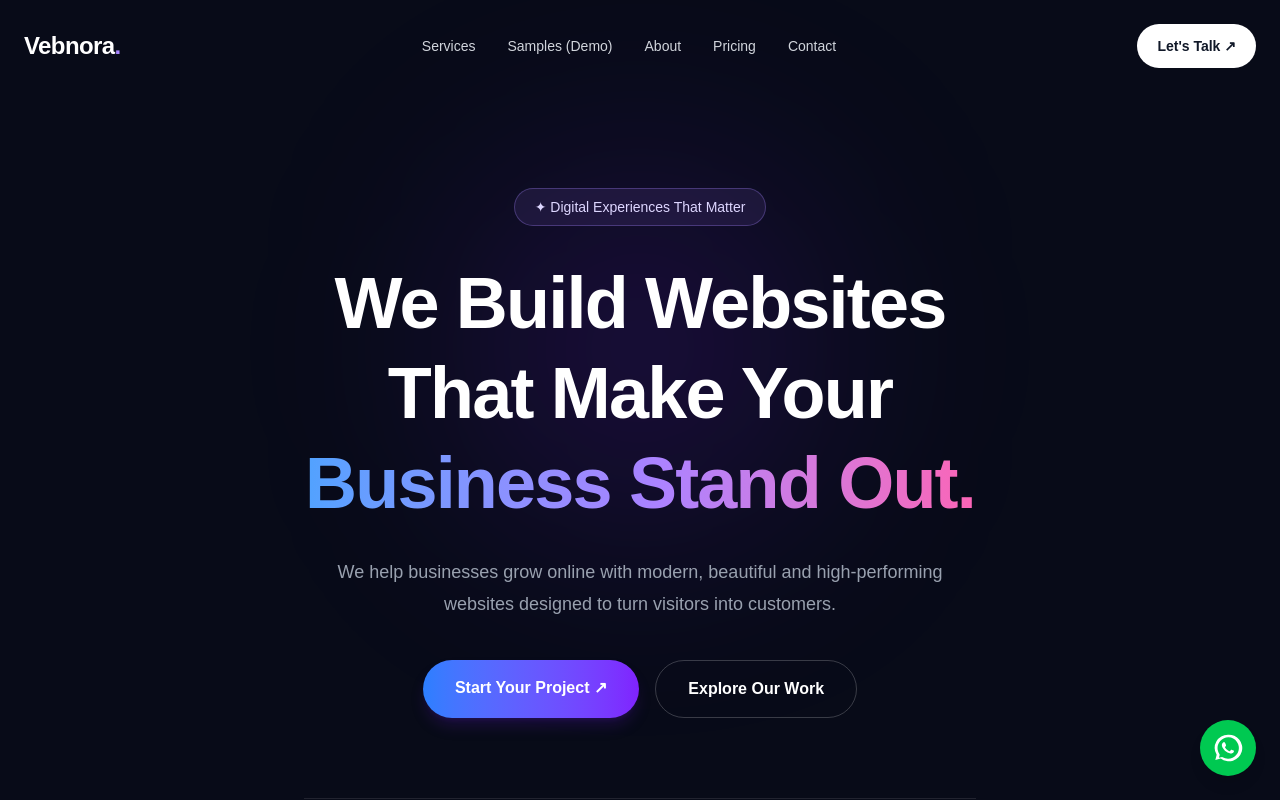
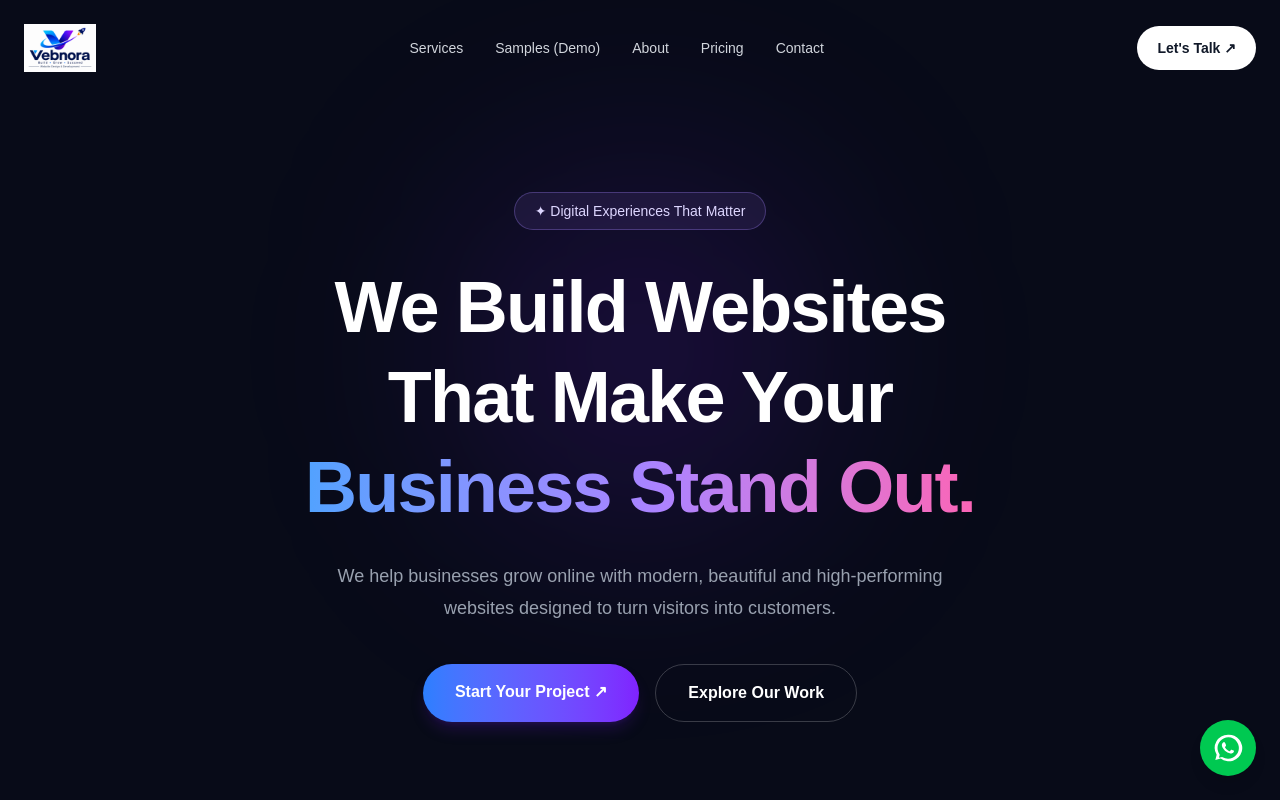
Before and after one commit to Spharsha/vebnora, a Next.js app: page / in a window 1280 px wide. Shown: the top 800 px of the page. Built offline with nearby package versions, Linux system fonts and the light colour scheme.

Commit message:
Add Vebnora logo to header and footer

```diff
--- a/app/page.tsx
+++ b/app/page.tsx
@@ -4,9 +4,14 @@ export default function Home() {
   return (
     <main className="min-h-screen overflow-hidden bg-[#080b18] text-white">
       {/* Navbar */}
+
       <nav className="relative z-50 mx-auto flex max-w-7xl items-center justify-between px-6 py-6">
-        <Link href="/" className="text-2xl font-black tracking-tight">
-          Vebnora<span className="text-violet-400">.</span>
+        <Link href="/" className="flex items-center gap-3">
+          <img
+            src="/images/vebnora-logo.png"
+            alt="Vebnora"
+            className="h-12 w-auto object-contain"
+          />
         </Link>
 
         {/* Desktop Navigation */}
@@ -755,8 +760,12 @@ export default function Home() {
 
       {/* Footer */}
       <footer className="border-t border-white/10 px-6 py-10 text-center text-sm text-gray-500">
-        <p className="text-lg font-black text-white">
-          Vebnora<span className="text-violet-400">.</span>
+        <p className="flex justify-center">
+          <img
+            src="/images/vebnora-logo.png"
+            alt="Vebnora"
+            className="h-12 w-auto object-contain"
+          />
         </p>
         <p className="mt-2 text-gray-400">
           S. Prabhakar · Founder & Web Developer
```
Also changed, not shown: public/images/Vebnora-logo.png (added).
